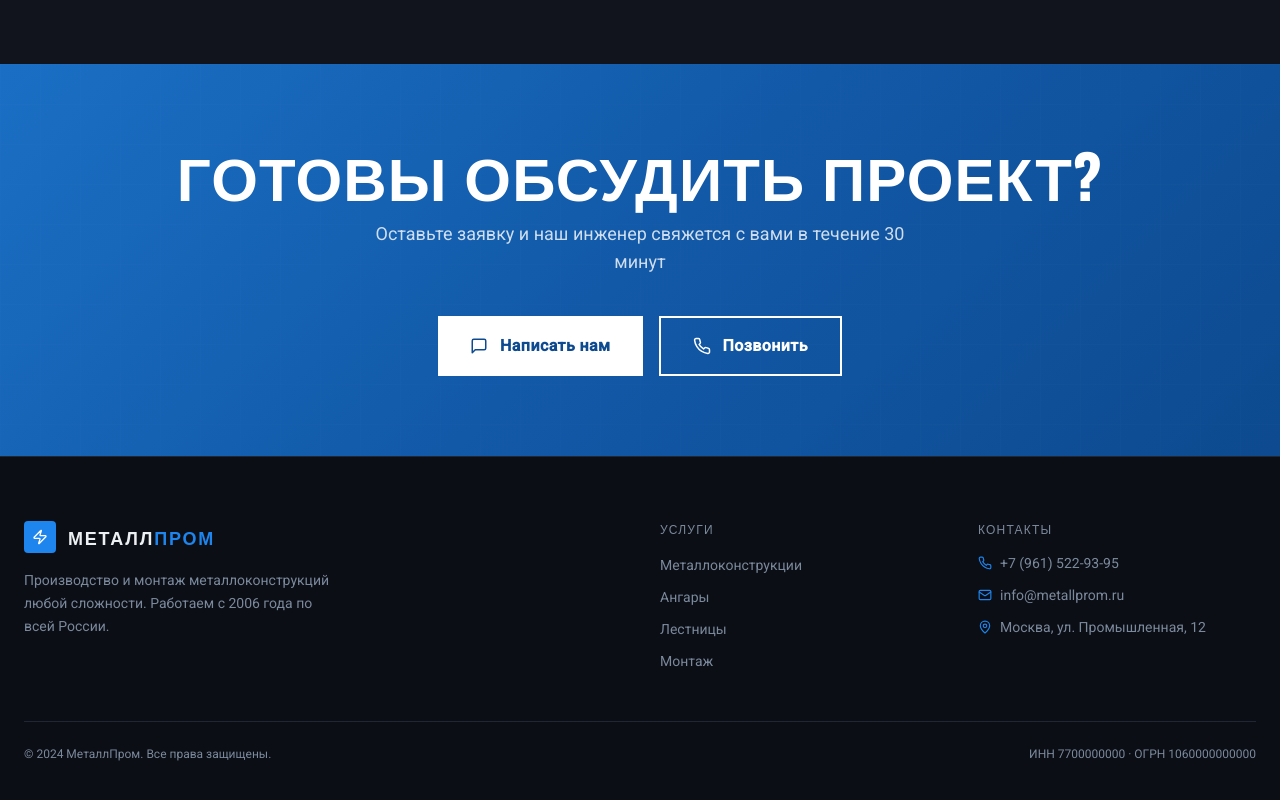
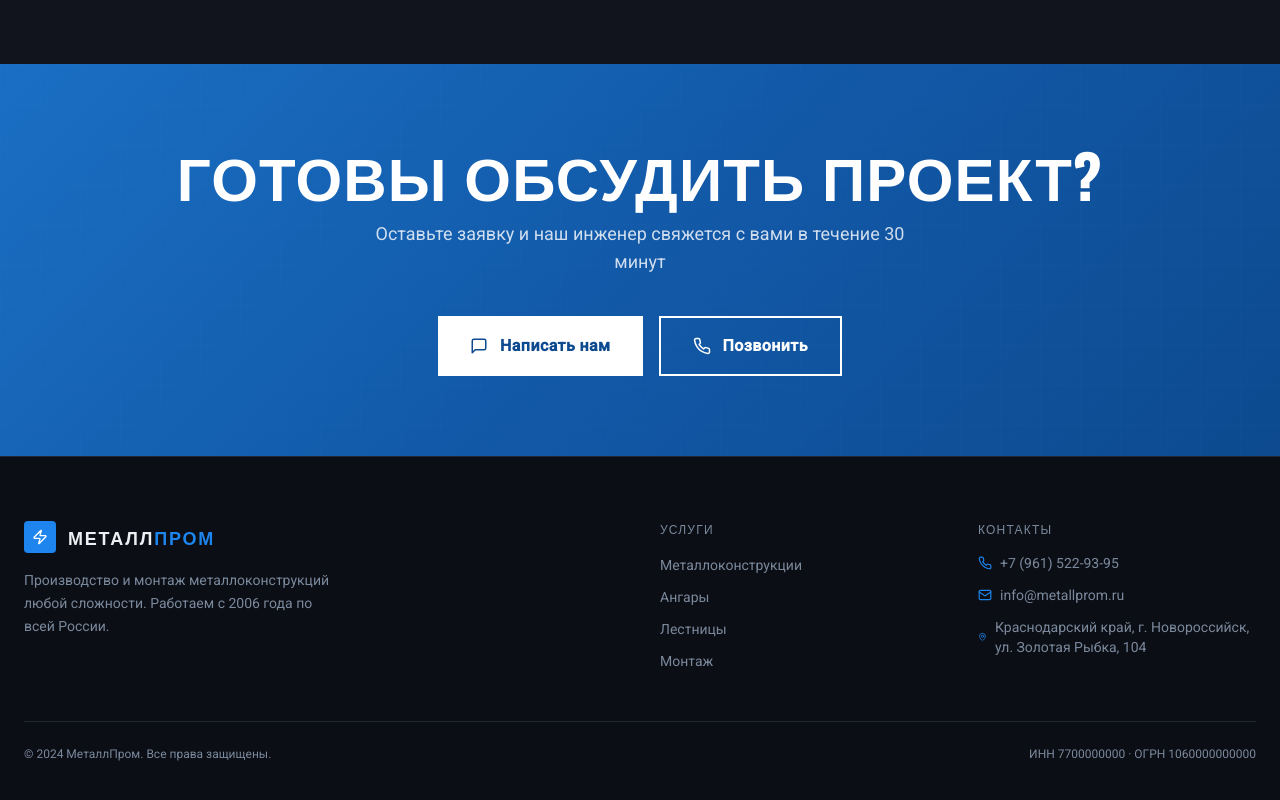
Before and after one commit to pr-poehali-dev/metal-processing-project, a React (Vite) app: page / in a window 1280 px wide. Shown: the part 3178-3978 px from the top of the page. Built offline with nearby package versions, Linux system fonts and the light colour scheme.

Commit message:
Add Novorossiysk address data

```diff
--- a/src/pages/Index.tsx
+++ b/src/pages/Index.tsx
@@ -476,7 +476,7 @@ export default function Index() {
                 </li>
                 <li className="flex items-center gap-2 text-sm text-muted-foreground">
                   <Icon name="MapPin" size={14} className="text-primary" />
-                  Москва, ул. Промышленная, 12
+                  Краснодарский край, г. Новороссийск, ул. Золотая Рыбка, 104
                 </li>
               </ul>
             </div>
```
